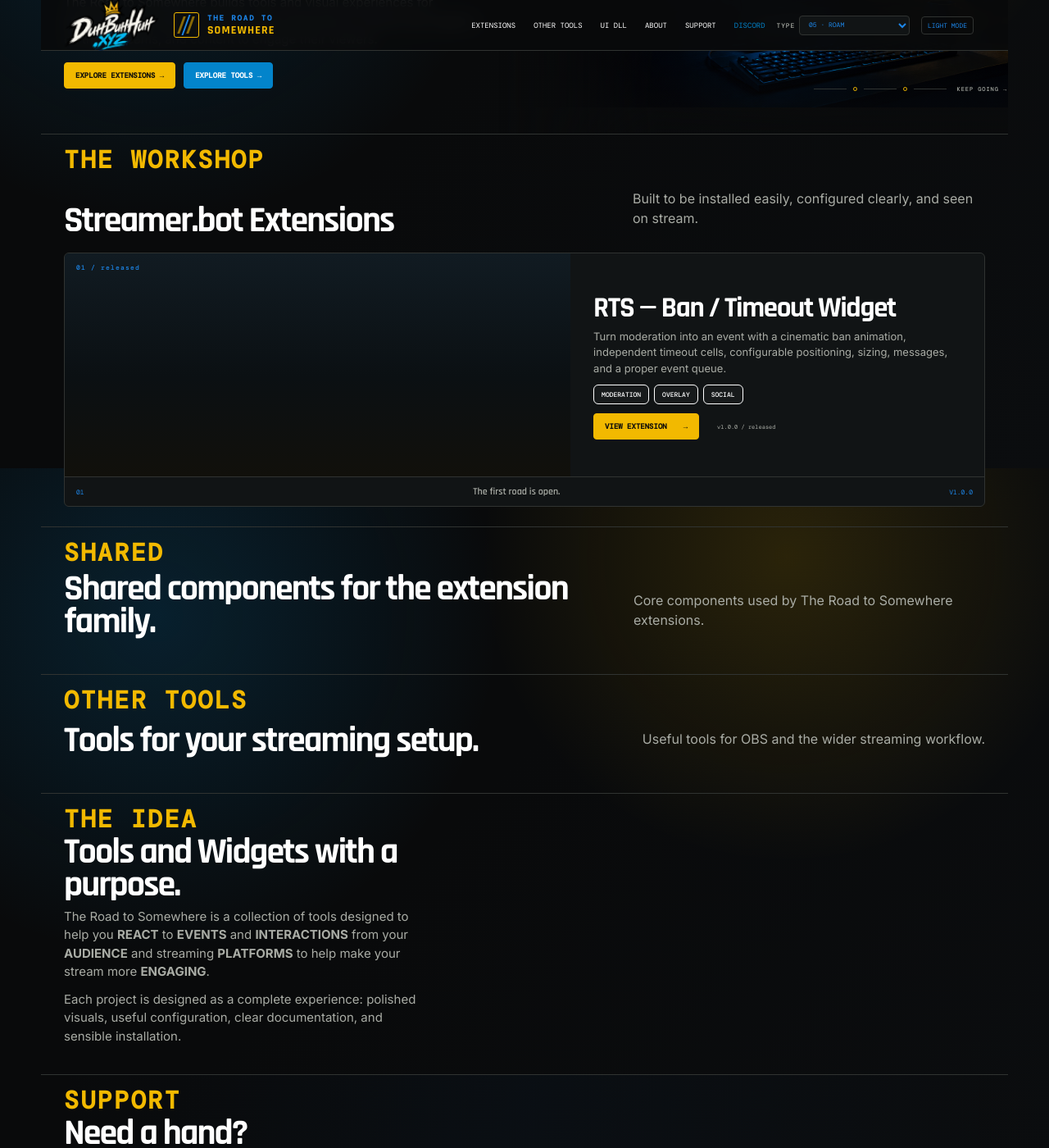
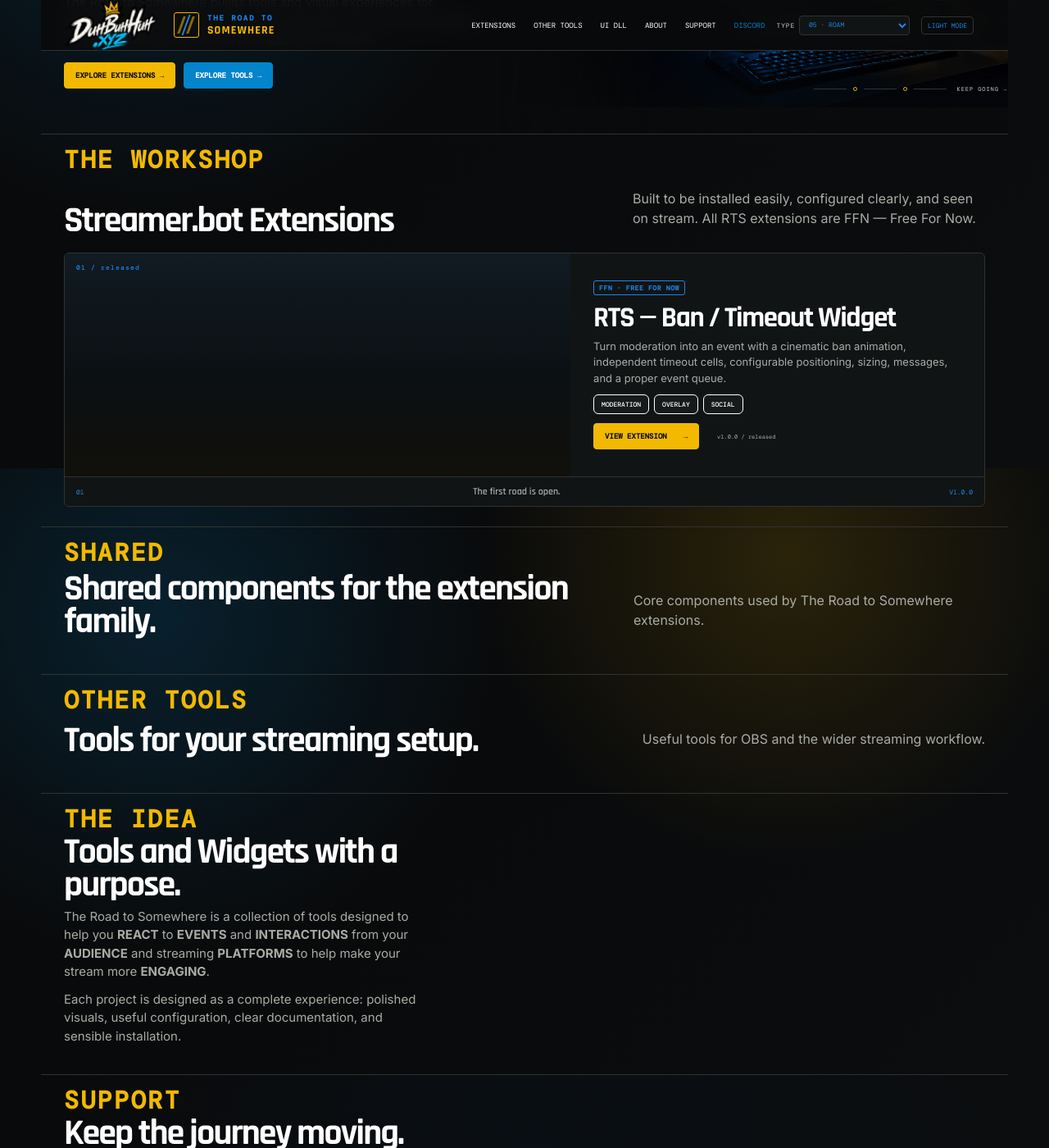
Before and after one commit to DizzyBHigh/road-to-somewhere, a Jekyll site: the page built from index.html, in a window 1280 px wide and 1400 px high, scrolled down 329 px. Shown: the whole window at 82% size. Built offline with Jekyll 4.4.1, drawn with Linux system fonts in a browser that asks for light colours; a script that is not in the unit is left out; some of the changed text lies outside the part shown.

Commit message:
Add FFN and Ko-fi support messaging

```diff
--- a/_layouts/extension.html
+++ b/_layouts/extension.html
@@ -12,7 +12,7 @@
       <div class="section-kicker">{{ extension.name }}</div>
       <h1><span class="rts-format">{{ extension_content.hero.title }}</span><br><em class="rts-format">{{ extension_content.hero.titleAccent }}</em></h1>
       <p class="extension-hero-copy rts-format">{{ extension.description }}</p>
-      <div class="release-line"><span class="version">v{{ extension.version }} / {{ extension.status | upcase }}</span>{% for platform in extension.runtime.platforms %}<span>{{ platform }}</span>{% endfor %}</div>
+      <div class="release-line"><span class="ffn-badge">FFN · FREE FOR NOW</span><span class="version">v{{ extension.version }} / {{ extension.status | upcase }}</span>{% for platform in extension.runtime.platforms %}<span>{{ platform }}</span>{% endfor %}</div>
     </div>
     {% if extension_content.release or extension.website.overlayZipFilename or extension.website.importFilename %}
     <aside class="extension-release-card">
--- a/assets/layout.css
+++ b/assets/layout.css
@@ -51,11 +51,18 @@
   background: linear-gradient(90deg, transparent, rgba(17, 110, 208, .035), transparent);
 }
 
+.support-actions {
+  display: flex;
+  flex-wrap: wrap;
+  gap: 10px;
+  margin-top: 12px;
+}
+
 .support-link {
   display: inline-flex;
   align-items: center;
   gap: 12px;
-  margin-top: 10px;
+  margin-top: 0;
   padding: 9px 13px;
   border: 1px solid #0384CB;
   border-radius: 4px;
@@ -65,7 +72,27 @@
   text-transform: uppercase;
 }
 
+.support-link--gold {
+  border-color: var(--accent2);
+  background: var(--accent2);
+  color: #101416;
+}
+
 .support-link:hover { filter: brightness(1.08); transform: translateY(-1px); }
+
+.ffn-badge {
+  display: inline-flex;
+  align-items: center;
+  width: fit-content;
+  margin: 0 0 6px;
+  padding: 3px 6px;
+  border: 1px solid var(--accent2);
+  border-radius: 3px;
+  color: var(--accent2);
+  font: 600 8px var(--mono);
+  letter-spacing: .08em;
+  text-transform: uppercase;
+}
 
 footer {
   max-width: var(--max);
@@ -89,7 +116,8 @@
   .section-heading, .split { display: block; }
   .section-heading p { margin-top: 11px; }
   .split .copy { padding-top: 12px; }
-  .support-link { margin-top: 8px; }
+  .support-actions { align-items: stretch; }
+  .support-link { justify-content: center; }
   footer {
     margin: 0 20px;
     padding-left: 0;
--- a/index.html
+++ b/index.html
@@ -11,7 +11,7 @@
     {% assign section_products = products[section] %}
     {% if section_products %}
       <section id="{{ section }}" class="section"><div class="section-kicker rts-format">{{ home[section].kicker }}</div><div class="section-heading"><h3 class="rts-format">{{ home[section].title }}</h3><p class="rts-format">{{ home[section].text }}</p></div>
-      {% for slug in section_products %}{% assign product = site.data[slug] %}{% if product %}{% if product.page.url %}{% assign product_path = product.page.url %}{% else %}{% assign product_path = section | append: '/' | append: product.slug | append: '/' %}{% endif %}<article class="product-card"><div class="product-art">{% if product.home.image %}<img src="{{ product.home.image | relative_url }}" alt="{{ product.name }}" class="product-image">{% else %}<div class="product-badge">{{ forloop.index | prepend: '0' }} / {{ product.status }}</div>{% endif %}</div><div class="product-info"><div class="product-type">{{ product.listing.type | default: product.type }}</div><h3>{{ product.name }}</h3><p class="rts-format">{{ product.description }}</p><div class="tags">{% for tag in product.tags %}<span>{{ tag }}</span>{% endfor %}</div><div class="product-actions"><a class="button" href="{{ product_path | relative_url }}">View {% if section == 'extensions' %}extension{% elsif section == 'shared' %}component{% else %}tool{% endif %} <span>→</span></a><span class="status">v{{ product.version }} / {{ product.status }}</span></div></div><div class="product-card-footer"><span>{{ forloop.index | prepend: '0' }}</span><strong>{{ product.listing.footerLabel | default: product.website.footerLabel }}</strong><span>v{{ product.version }}</span></div></article>{% endif %}{% endfor %}</section>
+      {% for slug in section_products %}{% assign product = site.data[slug] %}{% if product %}{% if product.page.url %}{% assign product_path = product.page.url %}{% else %}{% assign product_path = section | append: '/' | append: product.slug | append: '/' %}{% endif %}<article class="product-card"><div class="product-art">{% if product.home.image %}<img src="{{ product.home.image | relative_url }}" alt="{{ product.name }}" class="product-image">{% else %}<div class="product-badge">{{ forloop.index | prepend: '0' }} / {{ product.status }}</div>{% endif %}</div><div class="product-info"><div class="product-type">{{ product.listing.type | default: product.type }}</div>{% if section == 'extensions' %}<div class="ffn-badge">FFN · FREE FOR NOW</div>{% endif %}<h3>{{ product.name }}</h3><p class="rts-format">{{ product.description }}</p><div class="tags">{% for tag in product.tags %}<span>{{ tag }}</span>{% endfor %}</div><div class="product-actions"><a class="button" href="{{ product_path | relative_url }}">View {% if section == 'extensions' %}extension{% elsif section == 'shared' %}component{% else %}tool{% endif %} <span>→</span></a><span class="status">v{{ product.version }} / {{ product.status }}</span></div></div><div class="product-card-footer"><span>{{ forloop.index | prepend: '0' }}</span><strong>{{ product.listing.footerLabel | default: product.website.footerLabel }}</strong><span>v{{ product.version }}</span></div></article>{% endif %}{% endfor %}</section>
     {% elsif home[section] %}
       <section id="{{ section }}" class="section{% if section == 'about' %} split{% endif %}{% if section == 'support' %} support{% endif %}">
         <div>
@@ -21,7 +21,7 @@
             <div class="copy">{% for paragraph in home[section].paragraphs %}<p class="rts-format">{{ paragraph }}</p>{% endfor %}</div>
           {% else %}
             <p class="rts-format">{{ home[section].text }}</p>
-            {% if home[section].linkHref %}<a class="support-link rts-format" href="{{ home[section].linkHref }}" target="_blank" rel="noopener noreferrer">{{ home[section].linkLabel }} <span>↗</span></a>{% endif %}
+            {% if home[section].linkHref %}<div class="support-actions"><a class="support-link rts-format" href="{{ home[section].linkHref }}" target="_blank" rel="noopener noreferrer">{{ home[section].linkLabel }} <span>↗</span></a>{% if home[section].donationHref %}<a class="support-link support-link--gold rts-format" href="{{ home[section].donationHref }}" target="_blank" rel="noopener noreferrer">{{ home[section].donationLabel }} <span>↗</span></a>{% endif %}</div>{% endif %}
           {% endif %}
         </div>
       </section>
```
Also changed, not shown: _data/home.json (+6 -4 lines).
